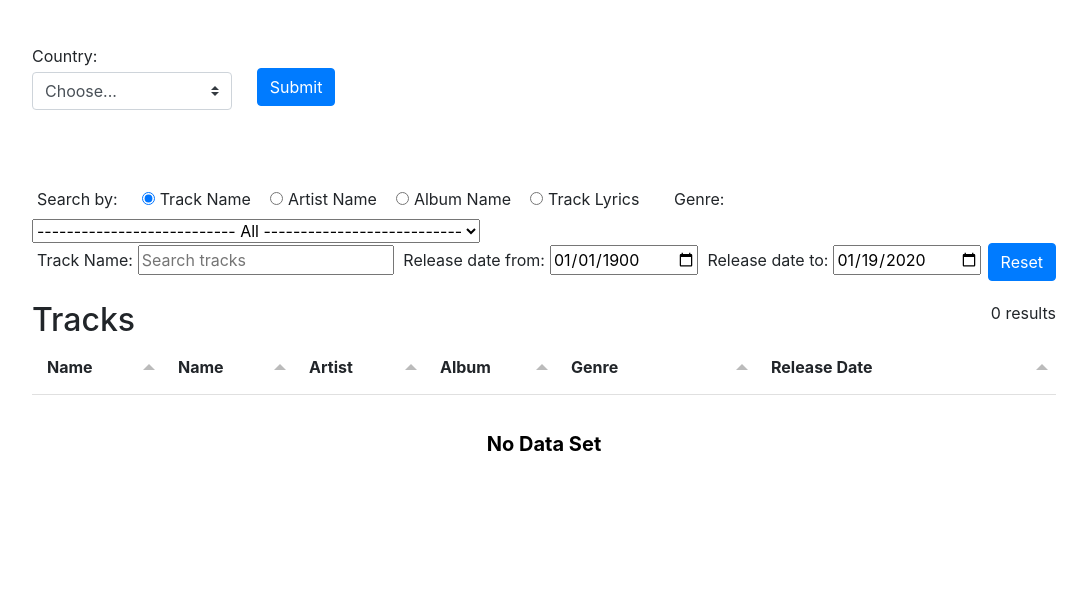
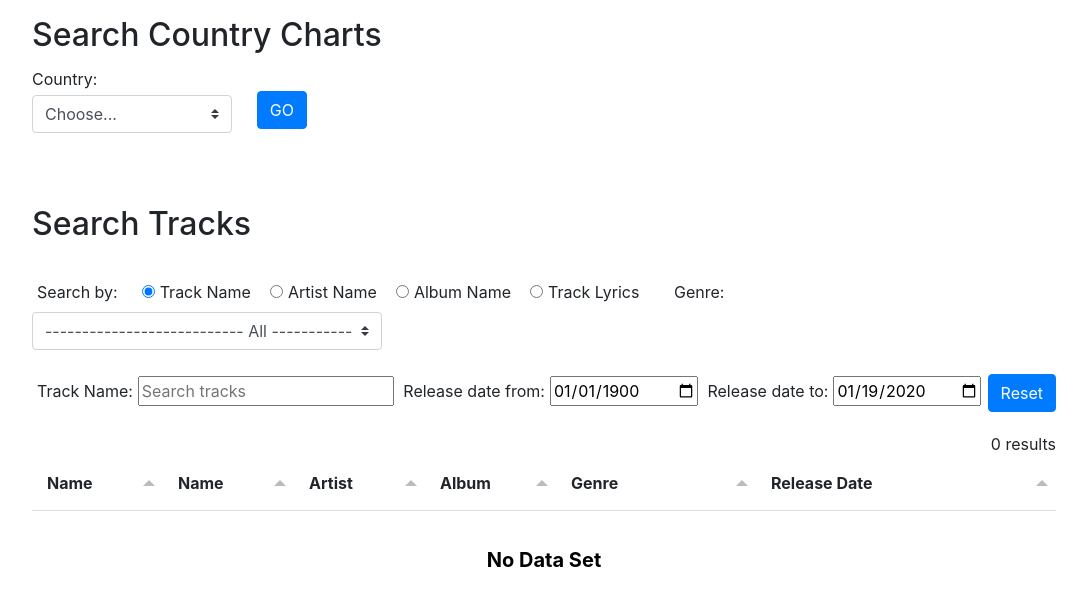
Before and after one commit to nadavbenyamini/dbs-project, a Flask app: page / in a window 1280 px wide. Shown: the part 187-777 px from the top of the page, without its empty margins (96-1183 px from the left). Run offline with Flask 2, Linux system fonts and the light colour scheme; data that the repository does not hold is empty; some libraries are stand-ins or nearby versions.

Commit message:
Routing to country works

```diff
--- a/static/js/index.js
+++ b/static/js/index.js
@@ -102,12 +102,12 @@ function get_table_songs(search_text=null, search_by=null, date_from=null, date_
 }
 
 $("#country-form").submit(function(e){
-    console.log("country form click")
-    e.preventDefault()
-    let country_id = $("#inlineFormCustomSelectPref")[0].value
-    console.log(url)
-    location.replace(url)
-})
+    let country_id = $("#inlineFormCustomSelectPref")[0].value;
+    const url = `http://${server}:${port}/country/${country_id}`;
+    const win = window.open(url, '_blank');
+    win.focus();
+});
+
 
 //custom max min header filter
 var minMaxFilterEditor = function(cell, onRendered, success, cancel, editorParams){
--- a/templates/index.html
+++ b/templates/index.html
@@ -20,8 +20,9 @@
 		<h4>Our Music</h4>
 	</div>
 
+
 	<div class="middle">
-		<br>
+        <h2>Search Country Charts</h2>
 		<form id="country-form">
 			<div class="form-row align-items-center">
 				<div class="col-auto">
@@ -33,14 +34,15 @@
                 <div class="col-auto">
                     <label  class="col-sm-1 col-form-label"></label>
                     <div class="col-auto my-1">
-                        <button type="submit" class="btn btn-primary">Submit</button>
+                        <button type="submit" class="btn btn-primary">GO</button>
                     </div>
                 </div>
             </div>
 		</form>
 
 	    <br><br><br>
-
+        <h2>Search Tracks</h2>
+        <br>
         <form id="tracks-form" style="display: inline">
             <label style="margin: 5px">Search by: </label>
             <input id="tracks-search-type" name="tracks-search-type" type="radio" value="track_name" checked="true" style="margin-left: 15px">
@@ -53,10 +55,10 @@
             Track Lyrics
 
             <label style="margin-left: 30px">Genre:</label>
-            <select id="tracks-search-genre">
+            <select id="tracks-search-genre" class="custom-select mr-sm-2" style="display: inline; max-width:350px">
                 <option value="-1">--------------------------- All ---------------------------</option>
             </select>
-            <br/>
+            <br/><br/>
 
             <label style="margin: 5px" id="tracks-search-type-label"></label><input id="tracks-search-box" type="text" placeholder="Search tracks"/>
             <label style="margin: 5px">Release date from: </label><input id="tracks-date-from" type="date"/>
@@ -65,10 +67,8 @@
             <button type="submit" style="float: right" class="btn btn-primary" onclick="reset()">Reset</button>
         </form>
         <br/><br/>
-        <h2 style="display: inline">Tracks</h2>
         <span style="float: right"><span id="tracks-results-count">0</span><span> results</span></span>
-        <div id="songs-table" style="min-height: 300px"></div>
-        <br/><br/>
+        <div id="songs-table" style="min-height: 300px"></div><br/>
 
         <label style="margin: 5px">Page Size: </label>
         <select id="tracks-page-size">
```
